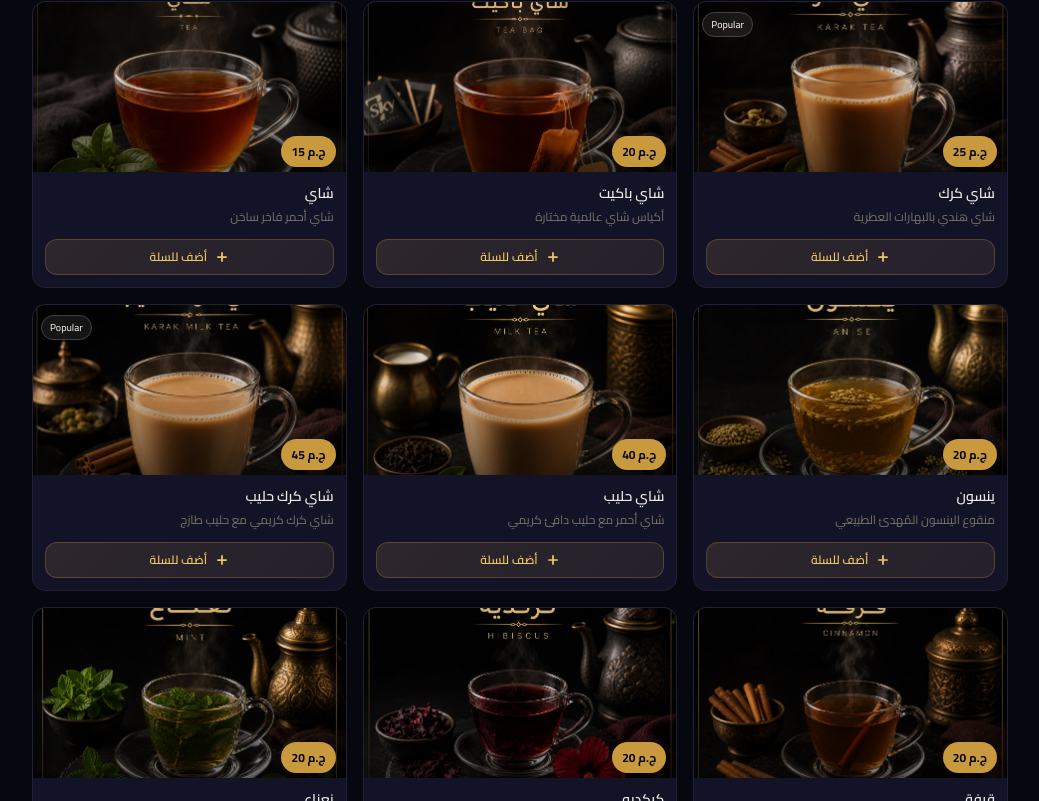
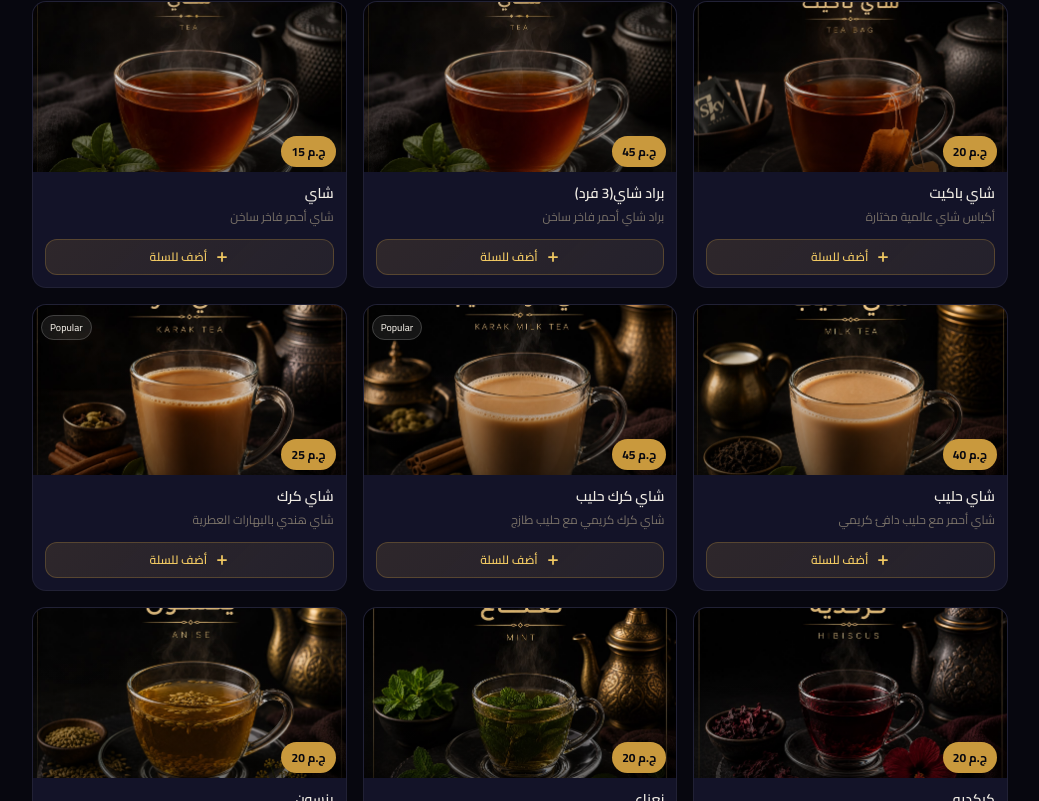
Before and after one commit to Eslam-muhamed/menu_NEW, a React (Vite) app: page / in a window 1280 px wide. Shown: the part 1215-2016 px from the top of the page, without its empty margins (120-1159 px from the left). Built offline with nearby package versions, Linux system fonts and the light colour scheme; a web font is replaced by a local one.

Commit message:
add براد شاي

```diff
--- a/src/constants/hotItems.ts
+++ b/src/constants/hotItems.ts
@@ -4,6 +4,7 @@ import { TEA, COF, ICE, SHK, JCE } from './imagePool';
 export const hotItems: MenuItem[] = [
   // ── المشروبات الساخنة ──────────────────────────────────────────────────────
   { id: 'hd-1',  name: 'شاي',                    description: 'شاي أحمر فاخر ساخن',                         price: 15,  currency: 'ج.م', category: 'hot-drinks', image: '/images/WhatsApp Image 2026-07-28 at 19.50.11 (2).jpeg' },
+  { id: 'hd-1',  name: 'براد شاي(3 فرد)',        description: 'براد شاي أحمر فاخر ساخن',                   price: 45,  currency: 'ج.م', category: 'hot-drinks', image: '/images/WhatsApp Image 2026-07-28 at 19.50.11 (2).jpeg' },
   { id: 'hd-2',  name: 'شاي باكيت',              description: 'أكياس شاي عالمية مختارة',                   price: 20,  currency: 'ج.م', category: 'hot-drinks', image: '/images/WhatsApp Image 2026-07-28 at 20.12.21 (3).jpeg' },
   { id: 'hd-3',  name: 'شاي كرك',                description: 'شاي هندي بالبهارات العطرية',               price: 25,  currency: 'ج.م', category: 'hot-drinks', image: '/images/WhatsApp Image 2026-07-28 at 20.12.21 (4).jpeg', badge: 'Popular' },
   { id: 'hd-4',  name: 'شاي كرك حليب',           description: 'شاي كرك كريمي مع حليب طازج',               price: 45,  currency: 'ج.م', category: 'hot-drinks', image: '/images/WhatsApp Image 2026-07-28 at 20.12.22 (4).jpeg', badge: 'Popular' },
```
